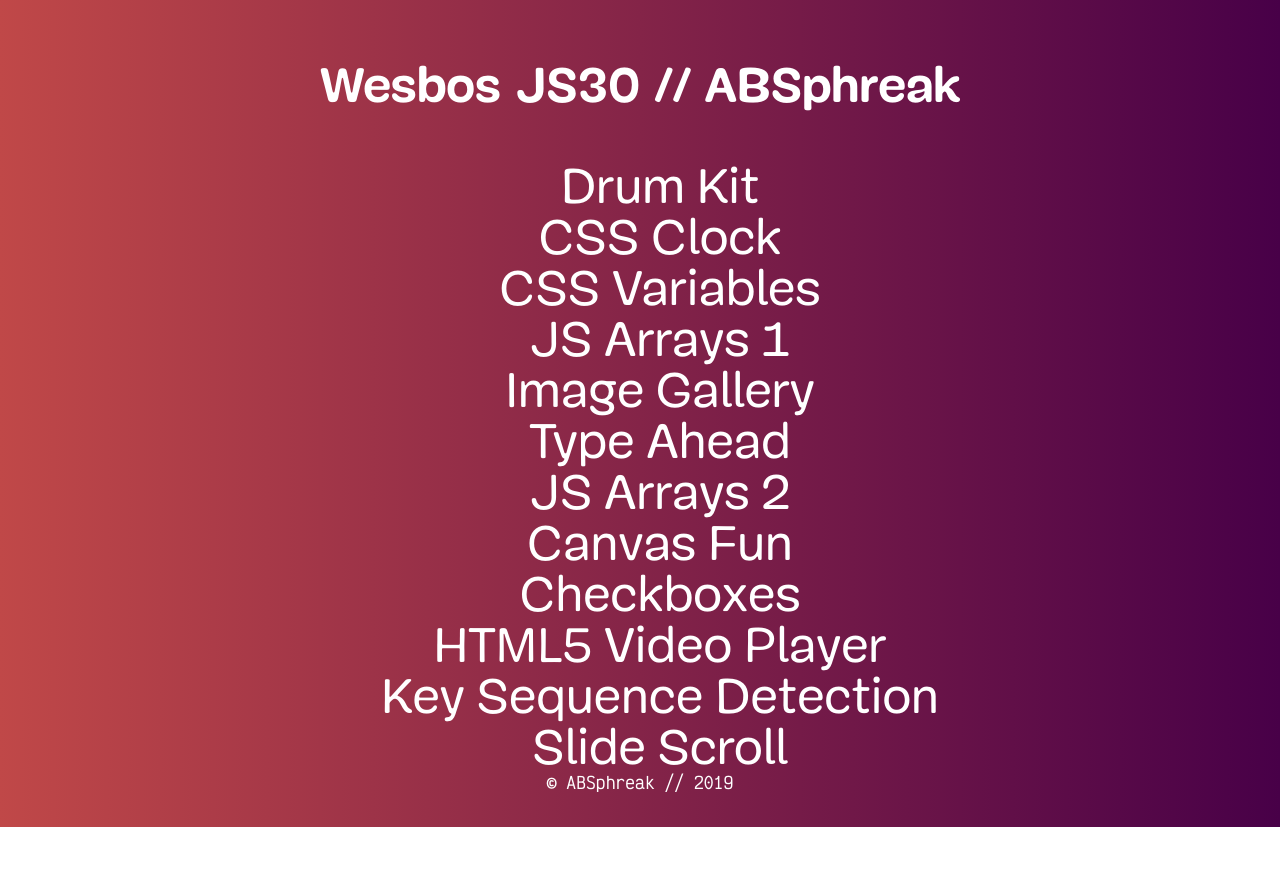
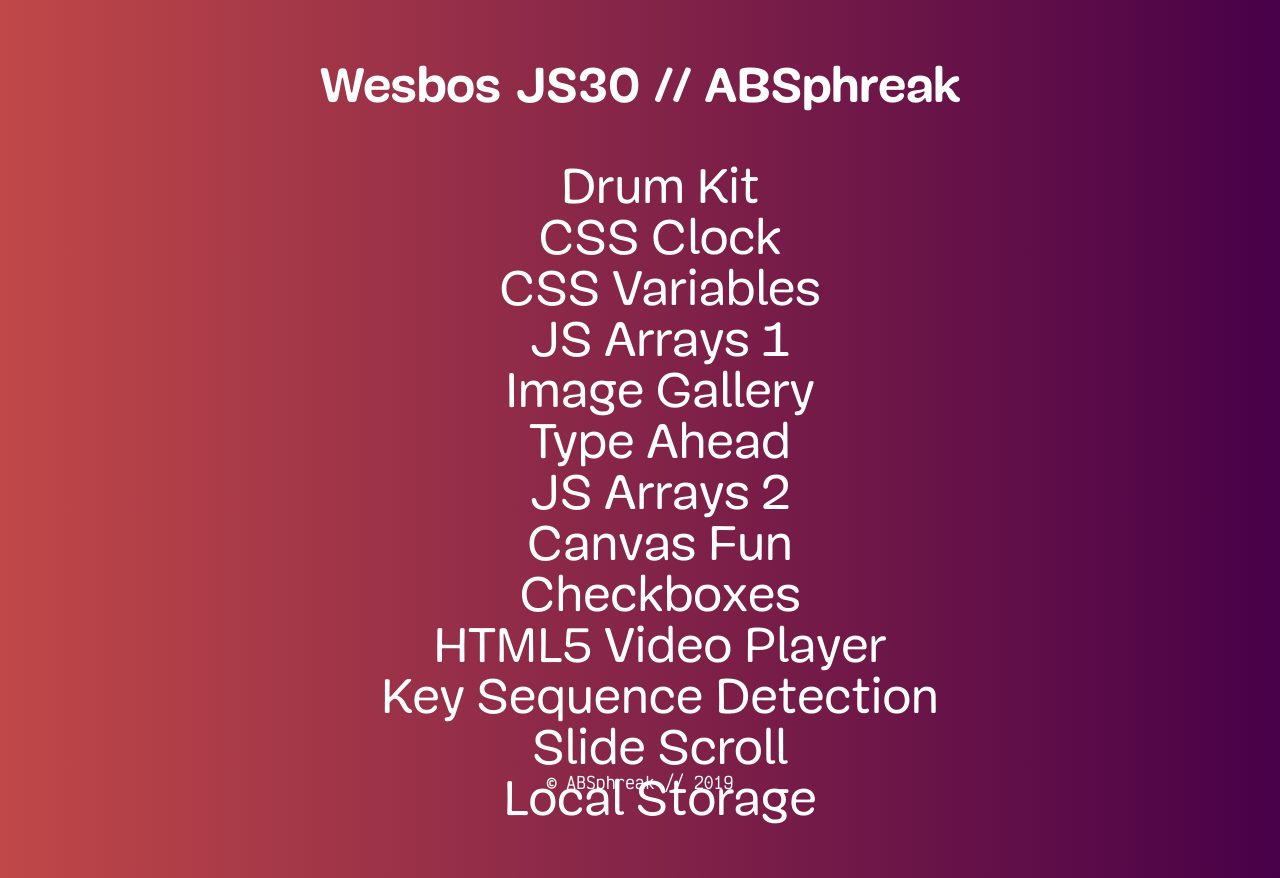
Before and after one commit to ABSphreak/wesbosJS30, a plain HTML site: page index.html in a window 1280 px wide. Before the commit the page ends 827 px from the top, so only its background shows below. Drawn offline with Linux system fonts and the light colour scheme.

Commit message:
Added reference in index.html

```diff
--- a/index.html
+++ b/index.html
@@ -122,6 +122,11 @@
             >Slide Scroll</a
           >
         </li>
+        <li>
+          <a href="https://abhinavsharma.dev/wesbosJS30/15localStore"
+            >Local Storage</a
+          >
+        </li>
       </ul>
     </main>
     <footer>
```
